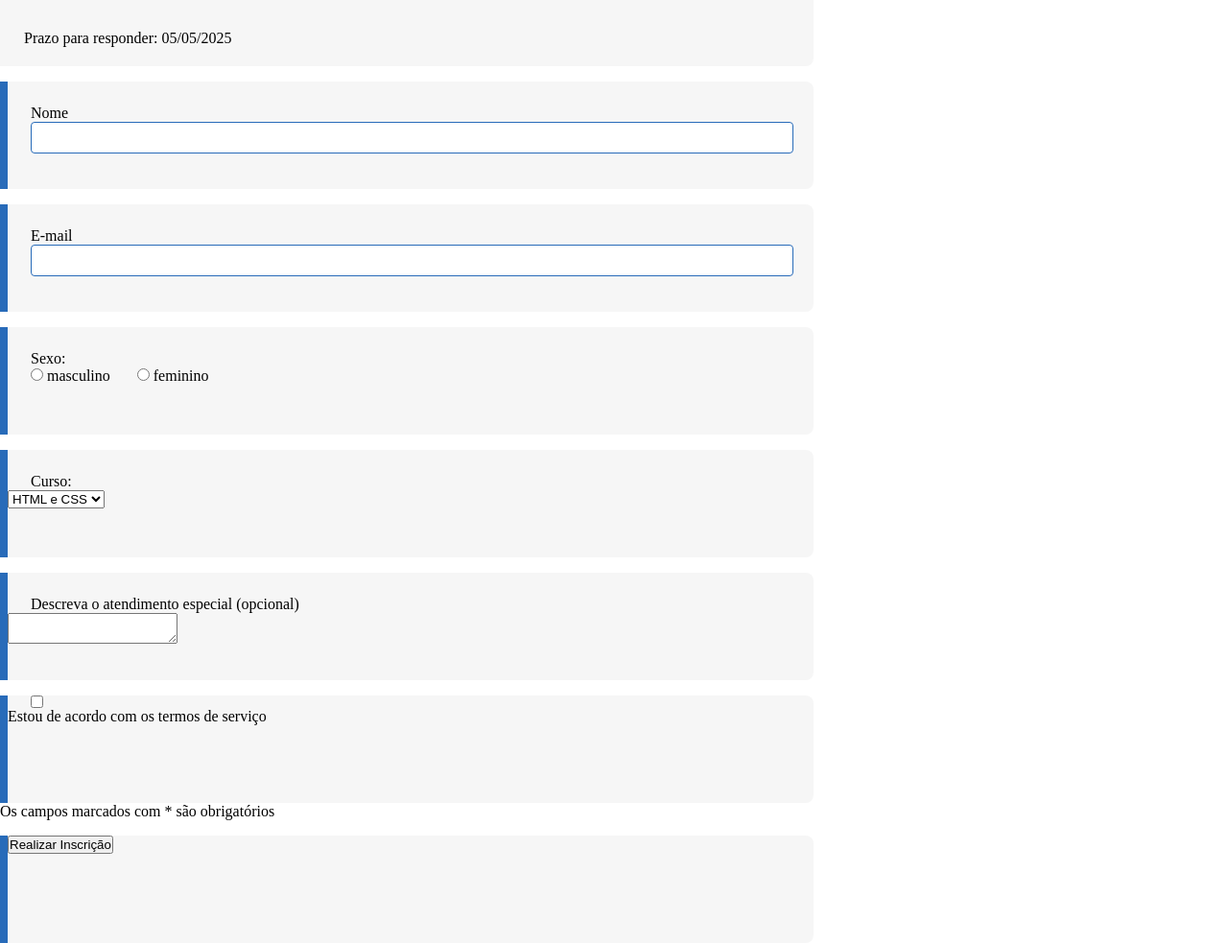
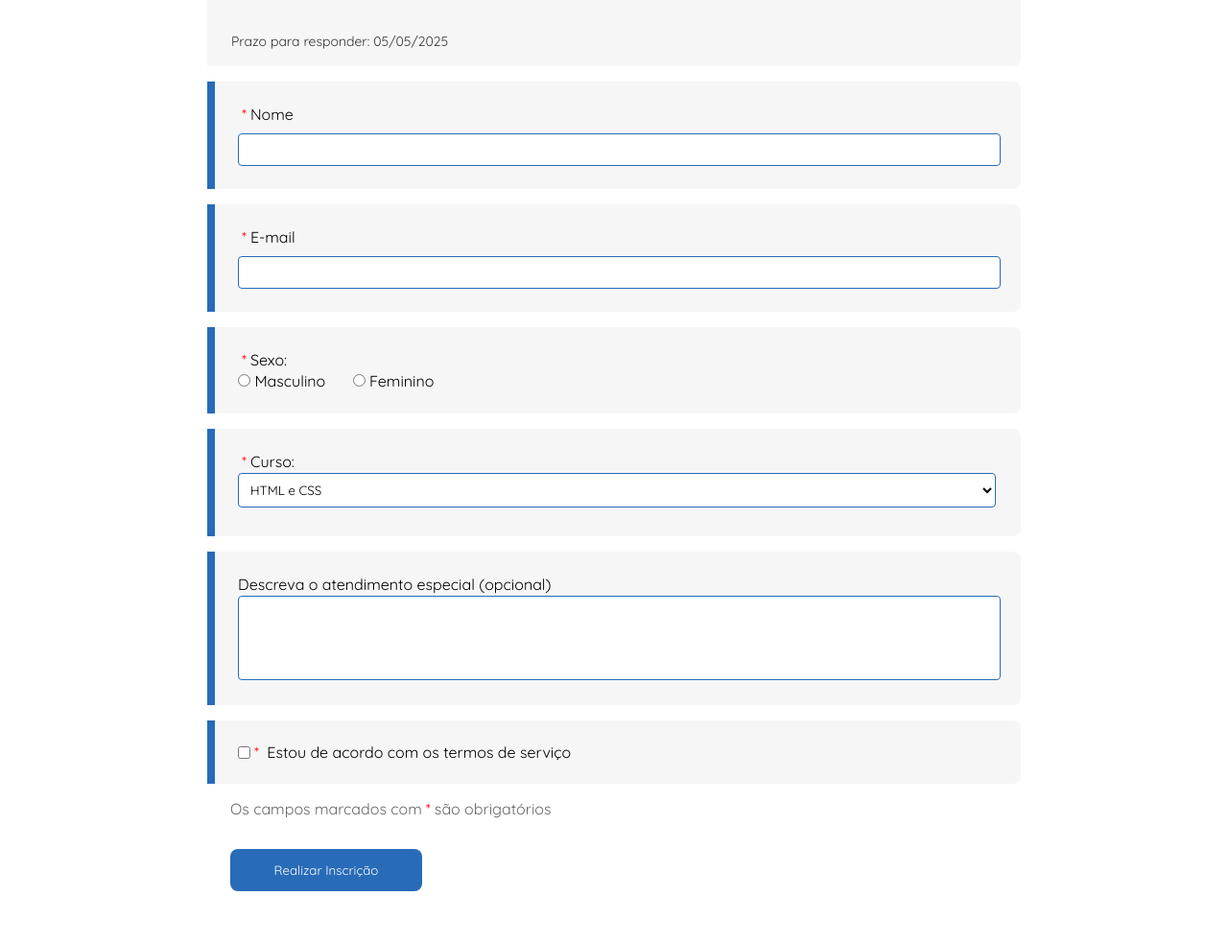
Before and after one commit to Lucca-Livino/desafio-formulario, a website built with Vite: page index.html in a window 1280 px wide. Shown: the part 106-1089 px from the top of the page at 96% size. After the commit the page ends 1035 px from the top, so only its background shows below. Built offline with nearby package versions, Linux system fonts and the light colour scheme.

Commit message:
finalizando a estilização do modo claro

```diff
--- a/index.html
+++ b/index.html
@@ -5,54 +5,62 @@
   <meta charset="UTF-8" />
   <link rel="icon" type="image/svg+xml" href="/vite.svg" />
   <meta name="viewport" content="width=device-width, initial-scale=1.0" />
+  <link rel="preconnect" href="https://fonts.googleapis.com">
+  <link rel="preconnect" href="https://fonts.gstatic.com" crossorigin>
+  <link href="https://fonts.googleapis.com/css2?family=Alfa+Slab+One&family=Quicksand:wght@300..700&display=swap"
+    rel="stylesheet">
   <title>Desafio Formulário</title>
 </head>
 
 <body>
-  <header>
-    <h1 class="titulo">Inscrição nos cursos FIC</h1>
-    <p class="texto">Prazo para responder: 05/05/2025</p>
-  </header>
+  <form id="formulario">
+    <header>
+      <h1 class="titulo">Inscrição nos cursos FIC</h1>
+      <p class="texto">Prazo para responder: 05/05/2025</p>
+    </header>
 
-  <form id="formulario">
     <div class="bloco">
       <div class="info">
-        <label for="nome" class="label">Nome</label>
+        <label for="nome" class="label"> <span class="obrigatorio">*</span>Nome</label>
         <input type="text" id="nome" class="campo">
 
       </div>
     </div>
     <div class="bloco">
-      <label for="email" class="label">E-mail</label>
+      <label for="email" class="label"> <span class="obrigatorio">*</span>E-mail</label>
       <input type="text" id="email" class="campo">
     </div>
-    <div class="bloco">
-      <label class="label">Sexo:</label>
+    <div class="bloco-radio">
+      <label class="label"> <span class="obrigatorio">*</span>Sexo:</label>
       <input class="radio" type="radio" name="sexo" id="sexo_masculino" />
-      <label for="sexo_masculino">masculino</label>
+      <label for="sexo_masculino">Masculino</label>
       <input class="radio" type="radio" name="sexo" id="sexo_feminino" />
-      <label for="sexo_feminino">feminino</label>
+      <label for="sexo_feminino">Feminino</label>
     </div>
     <div class="bloco">
-      <label class="label" for="cursos" >Curso:</label>
+      <label class="label" for="cursos"> <span class="obrigatorio">*</span>Curso:</label>
       <select class="seletor" id="cursos">
         <option value="1">HTML e CSS</option>
         <option value="2">Git</option>
         <option value="3">API</option>
       </select>
     </div>
-    <div class="bloco">
+    <div class="bloco-obs">
       <label class="label" for="observacoes">Descreva o atendimento especial (opcional)</label>
       <textarea class="area" id="observacoes"></textarea>
     </div>
-    <div class="bloco">
-      <input class="label" type="checkbox" id="termos" />
-      <label for="termos">Estou de acordo com os termos de serviço</label>
+    <div class="bloco-check">
+      <input type="checkbox" id="termos" />
+      <label for="termos">
+        <span class="obrigatorio">*</span> Estou de acordo com os termos de serviço
+      </label>
+    </div>
+
+
+    <div>
+      <p>Os campos marcados com<span class="obrigatorio">*</span>são obrigatórios</p>
     </div>
     <div>
-      <p>Os campos marcados com * são obrigatórios</p>
-    </div>
-    <div class="bloco">
       <input class="botao" type="submit" value="Realizar Inscrição" />
     </div>
 
--- a/src/style.css
+++ b/src/style.css
@@ -1,21 +1,28 @@
-*{
+* {
+  font-family: "Quicksand", sans-serif;
   margin: 0;
   padding: 0;
 }
 
-header{
+body {
+  display: flex;
+  justify-content: center;
+}
+
+header {
   width: 848px;
   height: 150px;
   background-color: #F1F1F199;
   border-radius: 0px 8px 8px 0px;
 }
 
-.titulo, .texto{
+.titulo,
+.texto {
   margin: 25px;
   padding-top: 25px;
 }
 
-.bloco{
+.bloco {
   width: 840px;
   height: 112px;
   background-color: #F1F1F199;
@@ -24,22 +31,114 @@ header{
   border-left: 8px solid #286BB9;
 }
 
-.label{
+.label {
   margin-left: 24px;
   display: block;
   padding-top: 24px;
+  margin-bottom: 2px;
 }
 
-.campo{
+
+.campo {
   margin-left: 24px;
   width: 777px;
   padding: 8px;
   border: 1px solid #286BB9;
   border-radius: 4px;
   background-color: #fff;
+  margin-top: 8px; /* Espaço acima do input */
 }
 
-.radio{
+.radio {
   margin-left: 24px;
+  border: 2px solid #286BB9; /* Adicionando borda azul */
 
 }
+
+.seletor {
+  margin-left: 24px;
+  width: 790px;
+  padding: 8px;
+  border: 1px solid #286BB9;
+  border-radius: 4px;
+  background-color: #fff;
+}
+
+.area {
+  margin-left: 24px;
+  width: 777px;
+  height: 70px;
+  padding: 8px;
+  border: 1px solid #286BB9;
+  border-radius: 4px;
+  background-color: #fff;
+}
+
+textarea {
+  resize: none;
+}
+
+.botao {
+  margin-top: 32px;
+  margin-left: 24px;
+  width: 200px;
+  padding: 14px;
+  border: none;
+  border-radius: 8px;
+  background-color: #286BB9;
+  color: white;
+  cursor: pointer;
+}
+
+.botao:hover {
+  background-color: #1f5a8a;
+}
+
+.texto {
+  font-size: 14px;
+  color: #333;
+}
+
+.bloco-obs{
+  width: 840px;
+  height: 160px;
+  background-color: #F1F1F199;
+  margin-top: 16px;
+  border-radius: 0px 8px 8px 0px;
+  border-left: 8px solid #286BB9;
+}
+
+.bloco-check{
+  width: 816px;
+  height: 66px;
+  background-color: #F1F1F199;
+  margin-top: 16px;
+  border-radius: 0px 8px 8px 0px;
+  border-left: 8px solid #286BB9;
+  display: flex;
+  align-items: center;
+  padding-left: 24px;
+}
+
+.bloco-radio{
+  width: 840px;
+  height: 90px;
+  background-color: #F1F1F199;
+  margin-top: 16px;
+  border-radius: 0px 8px 8px 0px;
+  border-left: 8px solid #286BB9;
+}
+
+
+.obrigatorio {
+  color: red;
+  margin-left: 4px;
+  margin-right: 4px;
+}
+
+
+p {
+  margin-top: 16px;
+  margin-left: 24px;
+  color: #666;
+}
```
Lines whose indentation alone changed are shown as unchanged.
